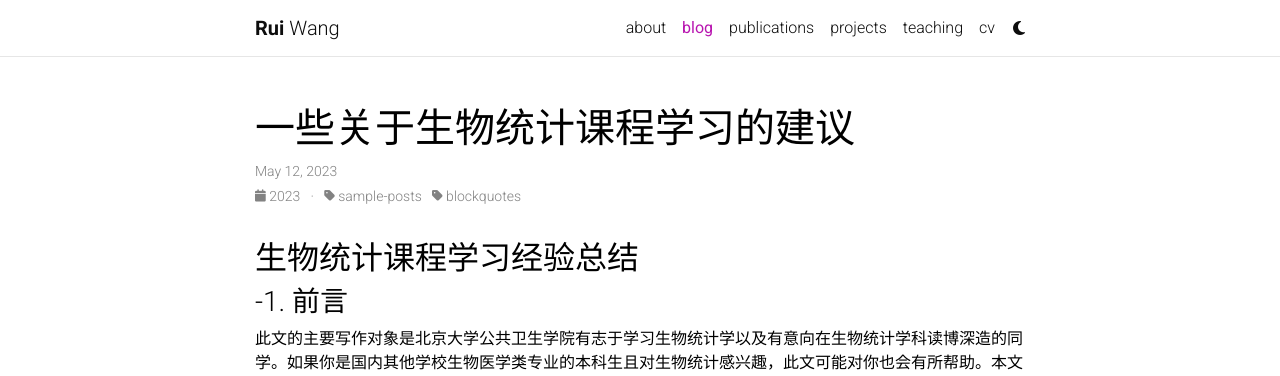
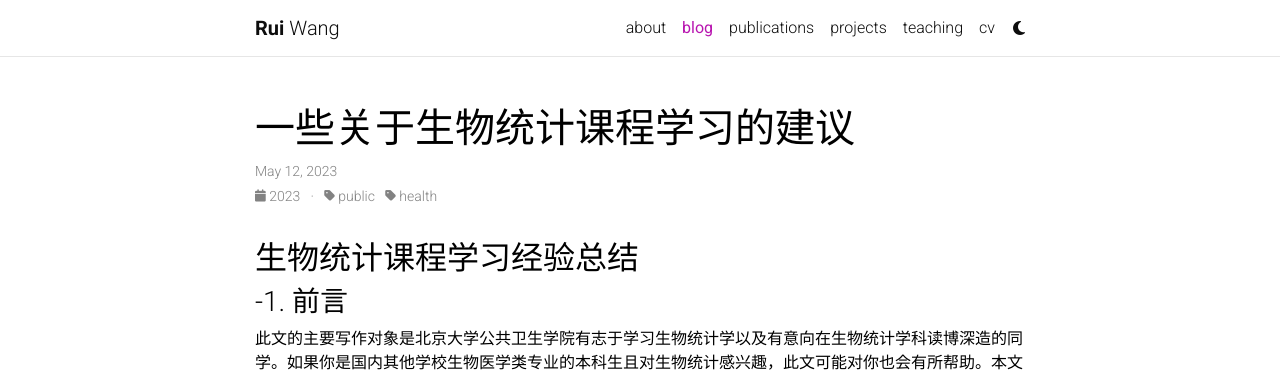
Before and after one commit to wangrui24/wangrui, a Jekyll site: the page built from _posts/2023-05-12-custom-blockquotes.md, in a window 1280 px wide and 900 px high. Shown: the top 376 px of the window. Built offline with Jekyll 4.4.1, drawn with Linux system fonts in a browser that asks for light colours; comment, search, counter and statistics services are not loaded; a style sheet for code colours, icons or effects is not loaded.

Commit message:
Update 2023-05-12-custom-blockquotes.md

```diff
--- a/_posts/2023-05-12-custom-blockquotes.md
+++ b/_posts/2023-05-12-custom-blockquotes.md
@@ -3,7 +3,7 @@ layout: post
 title: 一些关于生物统计课程学习的建议
 date: 2023-05-12 15:53:00-0400
 description:
-categories: sample-posts blockquotes
+categories: public health
 giscus_comments: true
 related_posts: true
 ---
```
